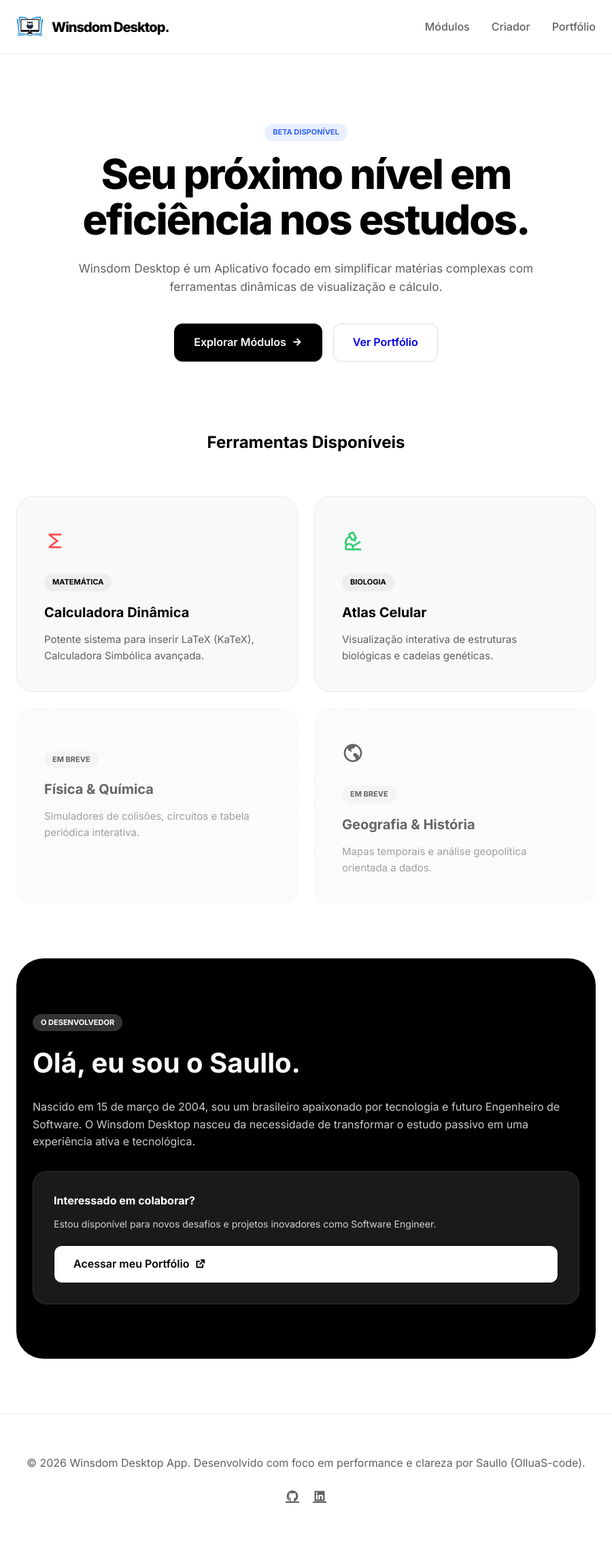
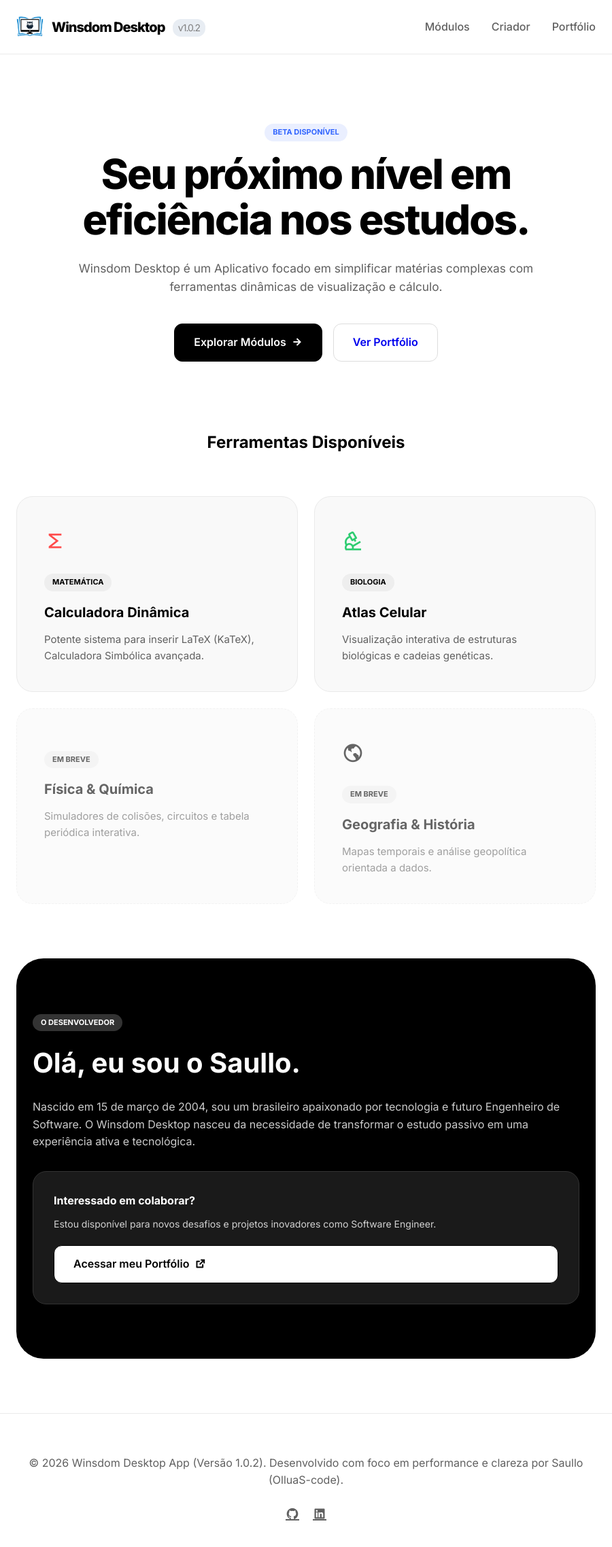
Before and after one commit to OlluaS-code/Winsdom_Desktop_APK, an Electron app: page resources/About.html in a window 900 px wide. Shown: the whole page at 68% size. Drawn offline with nearby package versions, Linux system fonts and the light colour scheme.

Commit message:
atualizando o Sobre Mim

```diff
--- a/resources/About.html
+++ b/resources/About.html
@@ -15,7 +15,7 @@
     <div class="container" style="display: flex; justify-content: space-between; width: 100%; align-items: center;">
       <div class="logo-container">
         <img src="../public/img/Winsdom.png" alt="Logo Winsdom" class="logo-img">
-        <span class="logo-text">Winsdom Desktop.</span>
+        <span class="logo-text">Winsdom Desktop <span style="font-size: 14px; font-weight: normal; color: var(--secondary); opacity: 0.8; margin-left: 8px; background: #e2e8f0; padding: 2px 8px; border-radius: 12px; display: inline-block; vertical-align: middle;">v1.0.2</span></span>
       </div>
       <div class="nav-links">
         <a href="#features">Módulos</a>
@@ -94,7 +94,7 @@
 
   <footer>
     <div class="container">
-      <p>&copy; 2026 Winsdom Desktop App. Desenvolvido com foco em performance e clareza por Saullo (OlluaS-code).</p>
+      <p>&copy; 2026 Winsdom Desktop App (Versão 1.0.2). Desenvolvido com foco em performance e clareza por Saullo (OlluaS-code).</p>
       <div style="margin-top: 20px; font-size: 20px; display: flex; justify-content: center; gap: 20px;">
         <a href="https://github.com/OlluaS-code" style="color: var(--secondary);"><i class="ri-github-fill"></i></a>
         <a href="#" style="color: var(--secondary);"><i class="ri-linkedin-box-fill"></i></a>
```
